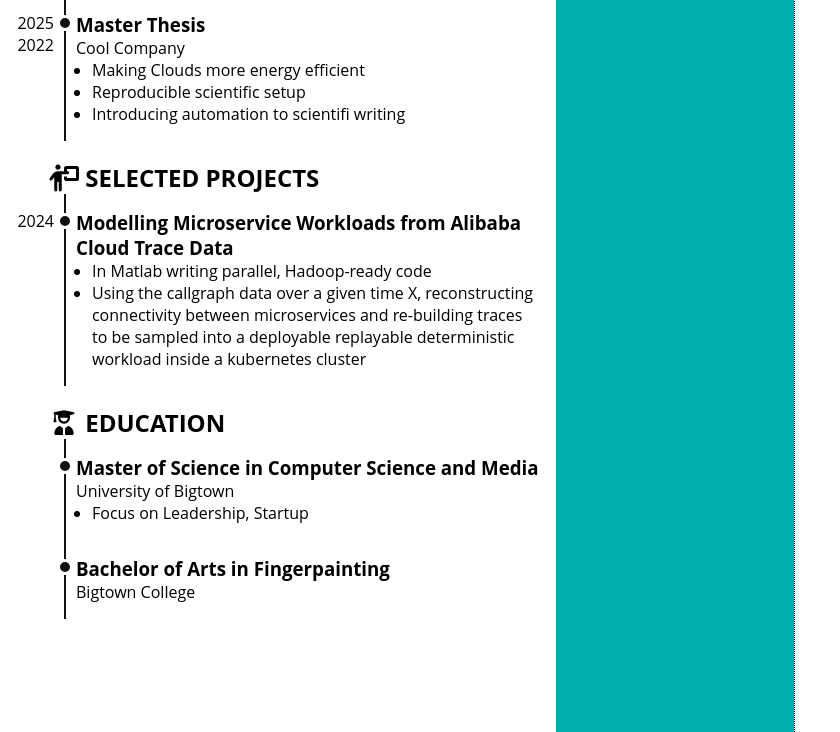
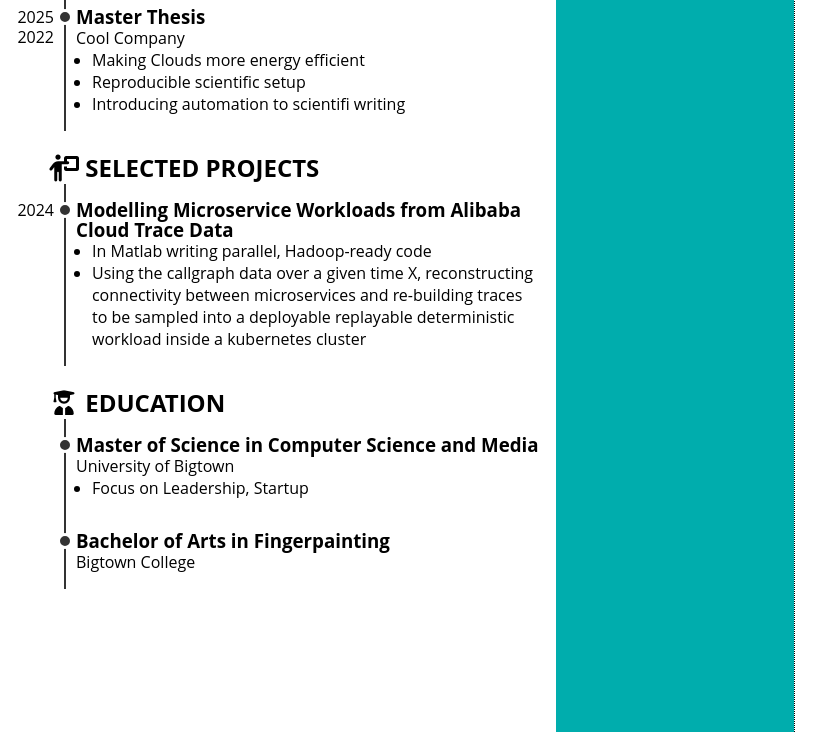
Before and after one commit to H3rby7/html-resume, a website: page index.html in a window 1280 px wide. Shown: the part 260-992 px from the top of the page, without its empty margins (0-840 px from the left). Drawn offline with Linux system fonts and the light colour scheme.

Commit message:
timeline adjustments

```diff
--- a/styles.css
+++ b/styles.css
@@ -25,17 +25,17 @@ html * {
   --color-primary: #00adad;
   --color-background: #ffffff;
 
-  --stage-title-height: 22px;
-
   --timeline-decorator-radius: 8px;
   --timeline-decorator-border: 3px;
   --timeline-icon-width: 30px;
   --timeline-line-thickness: 2px;
-  --timeline-line-color: #111111;
+  --timeline-line-color: #333;
   --timeline-style: var(--timeline-line-thickness) solid var(--timeline-line-color);
   --timeline-padding: 10px;
   --timeline-years-width: 48px;
   --timeline-heading-inset: calc(var(--timeline-years-width) - (0.5 * var(--timeline-icon-width)));
+
+  --stage-title-size: 20px;
 }
 
 .page h2 {
@@ -91,7 +91,7 @@ html * {
   border: var(--timeline-decorator-border) solid var(--color-background);
   box-sizing: border-box;
   /* (stage-title height) - (this height) / 2 */
-  top: calc((var(--stage-title-height) - var(--full-size)) / 2);
+  top: calc((var(--stage-title-size) - var(--full-size)) / 2);
   left: calc(-1 * (
     var(--timeline-padding) +
     var(--timeline-decorator-radius) +
@@ -163,11 +163,13 @@ ul.no-bullets {
 
 .stage-title {
   margin: 0;
+  font-weight: bold;
+  position: relative;
 }
 
-.stage-title {
-  font-weight: bold;
-  position: relative;
+.stage-title,
+.years span {
+  line-height: var(--stage-title-size);
 }
 
 @media screen {
```
